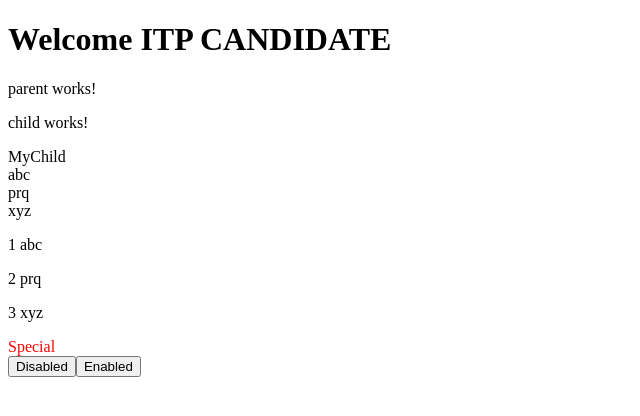
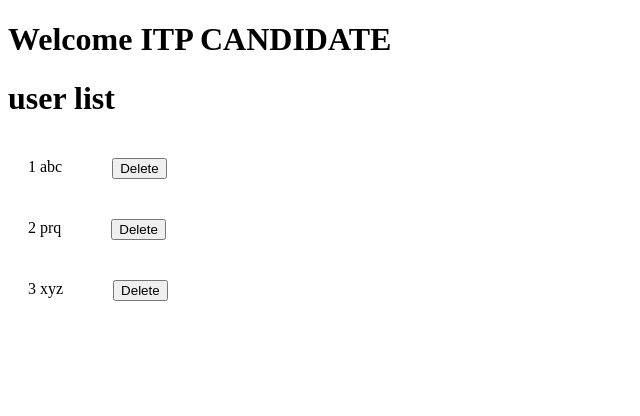
Before and after one commit to sbkcodes/AngularTutorial, an Angular app: page / in a window 1280 px wide. Shown: the top 416 px of the page, without its empty margins (0-640 px from the left). Built offline with nearby package versions, Linux system fonts and the light colour scheme.

Commit message:
event binding

```diff
--- a/src/app/parent/parent.component.html
+++ b/src/app/parent/parent.component.html
@@ -1,15 +1,20 @@
-<p>parent works!</p>
-<app-child [childName]="parentchildName"></app-child>
-<div *ngFor="let parentUser of userList">
+<!-- <p>parent works!</p>
+ <app-child [childName]="parentchildName"></app-child>
+ <div *ngFor="let parentUser of userList">
   {{ parentUser.userName }}
-</div>
-<app-user *ngFor="let parentUser of userList" [user]="parentUser"></app-user>
+</div> -->
+<h1>user list</h1>
+<app-user
+  *ngFor="let parentUser of userList"
+  (deleteRequest)="deleteUser($event)"
+  [user]="parentUser"
+></app-user>
 
 <!-- <img [src]="url" alt="image" />
 <tr>
   <td [colSpan]="1 + 1">abc</td>
 </tr> -->
 
-<div [ngClass]="classes">Special</div>
+<!-- <div [ngClass]="classes">Special</div>
 <button [disabled]="isDisabledBtn" (click)="toggle()">Disabled</button>
-<button (click)="enabled()">Enabled</button>
+<button (click)="enabled()">Enabled</button> -->
--- a/src/app/parent/parent.component.ts
+++ b/src/app/parent/parent.component.ts
@@ -35,4 +35,12 @@ export class ParentComponent {
   enabled() {
     this.isDisabledBtn = false;
   }
+
+  deleteUser(param: User) {
+    console.log('parent', param);
+    // filter user data
+    this.userList = this.userList.filter(
+      (user) => user.userId !== param.userId
+    );
+  }
 }
--- a/src/app/user/user.component.css
+++ b/src/app/user/user.component.css
@@ -0,0 +1,8 @@
+.user {
+  display: flex;
+  padding: 20px;
+}
+
+.userDiv {
+  padding-right: 50px;
+}
--- a/src/app/user/user.component.html
+++ b/src/app/user/user.component.html
@@ -1,4 +1,9 @@
-<p>
-  {{ user.userId }}
-  {{ user.userName }}
-</p>
+<div class="user">
+  <div class="userDiv">
+    {{ user.userId }}
+    {{ user.userName }}
+  </div>
+  <div>
+    <button (click)="onDelete(user)">Delete</button>
+  </div>
+</div>
--- a/src/app/user/user.component.ts
+++ b/src/app/user/user.component.ts
@@ -1,4 +1,4 @@
-import { Component, Input } from '@angular/core';
+import { Component, Input, Output, EventEmitter } from '@angular/core';
 import { User } from '../user';
 
 @Component({
@@ -8,4 +8,11 @@ import { User } from '../user';
 })
 export class UserComponent {
   @Input() user!: User;
+  @Output() deleteRequest = new EventEmitter<User>();
+
+  onDelete(userParam: User) {
+    // console.log(userParam);
+    // Need to call parent component method
+    this.deleteRequest.emit(userParam);
+  }
 }
```
